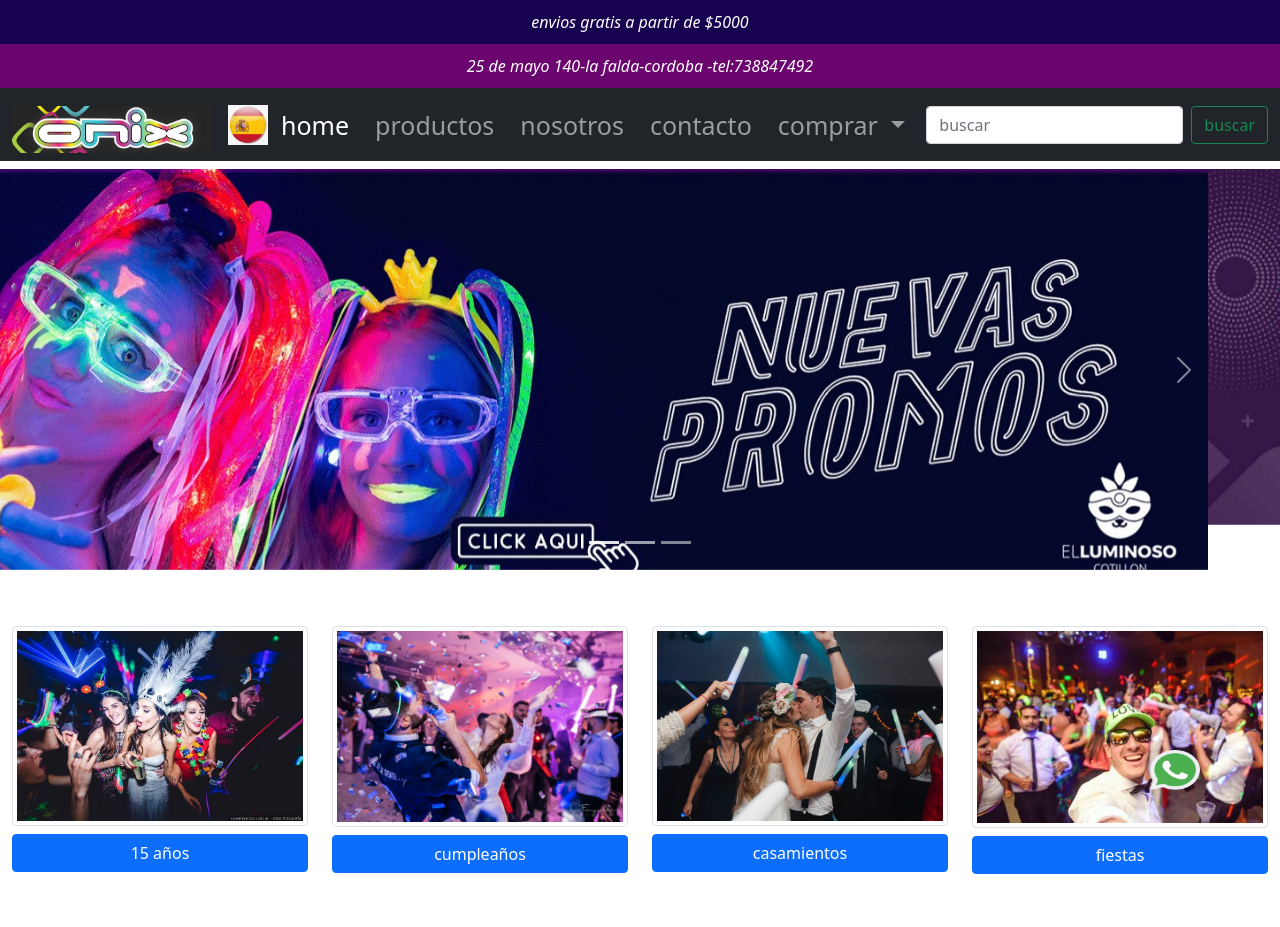
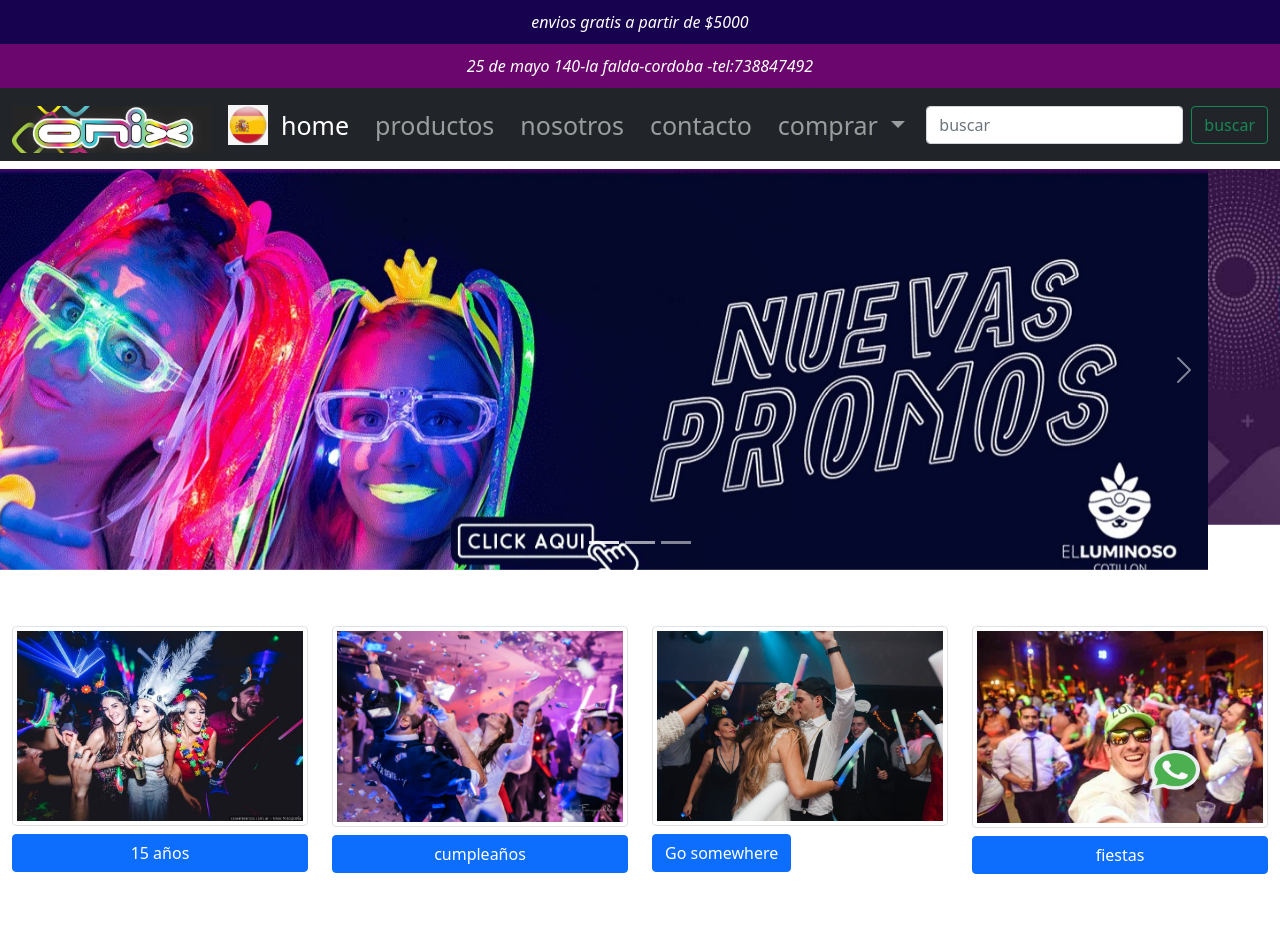
Before and after one commit to me-c68/onixcotillon, a website: page index.html in a window 1280 px wide. Shown: the top 927 px of the page. Drawn offline with nearby package versions, Linux system fonts and the light colour scheme.

Commit message:
segundo repo

```diff
--- a/index.html
+++ b/index.html
@@ -142,7 +142,7 @@
                     <img src="img/7_175365.jpg" alt="" class="w-100 img-thumbnail">
                     <h3 class="text-start"></h3>
 
-                    <button type="button" class="btn btn-primary w-100">casamientos</button>
+                    <a href="#" class="btn btn-primary">Go somewhere</a>
                 </article>
 
                 <article class="col-lg-3 col-md-6 mb-2">
```
Also changed, not shown: 1 other file.
